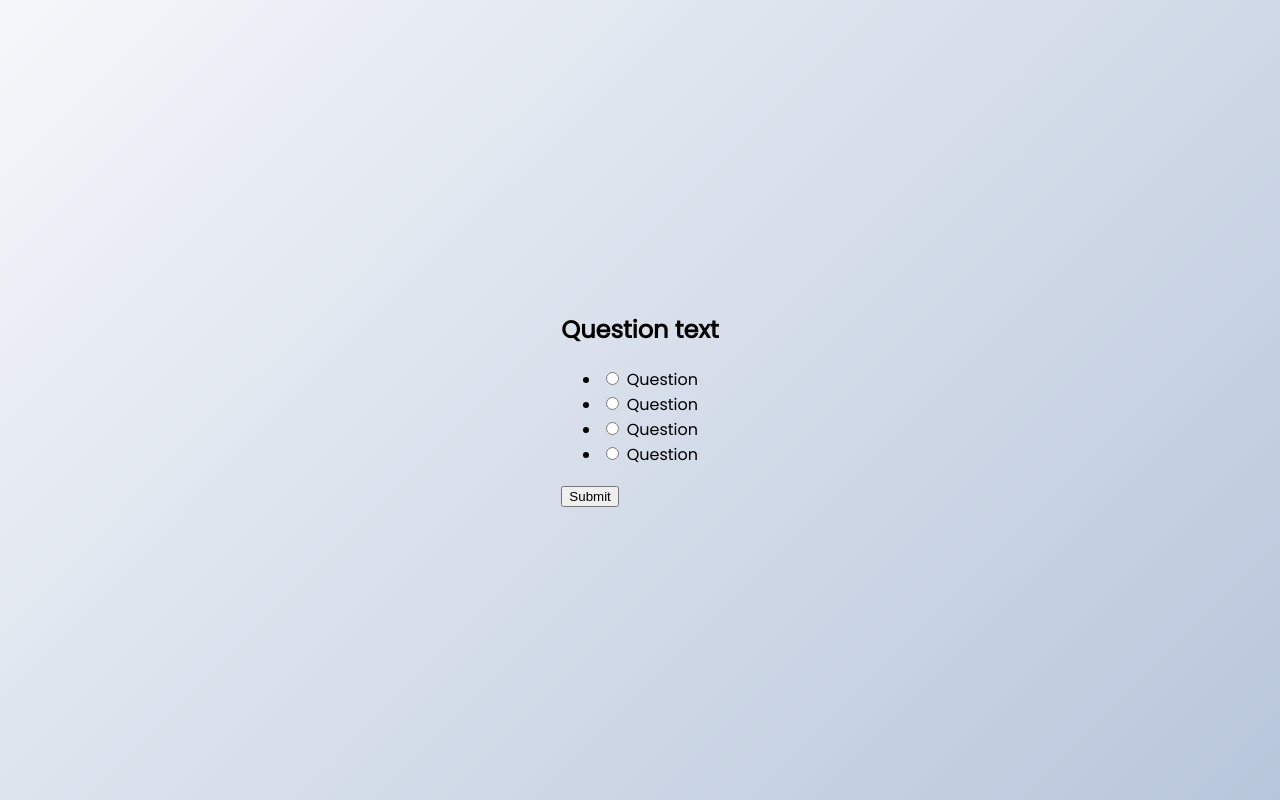
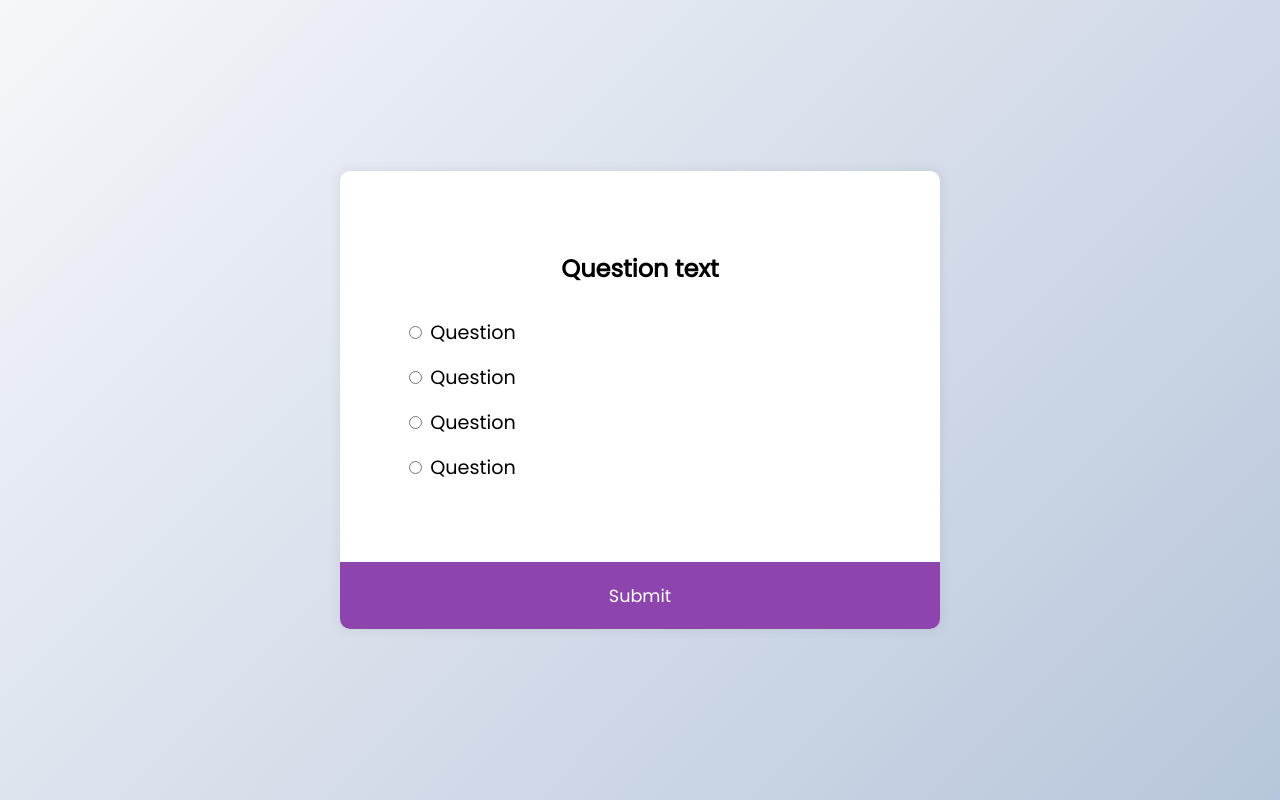
Before and after one commit to WlodarskiMichal/quiz-app-javascript, a plain HTML site: page index.html in a window 1280 px wide. Drawn offline with Linux system fonts and the light colour scheme.

Commit message:
CSS updated

```diff
--- a/style.css
+++ b/style.css
@@ -16,3 +16,47 @@ body {
     overflow: hidden;
     margin: 0;
 }
+
+.quiz-container {
+    background-color: #fff;
+    border-radius: 10px;
+    box-shadow: 0 0 10px 2px rgba(100, 100, 100, 0.1);
+    width: 600px;
+    overflow: hidden;
+}
+
+.quiz-header {
+    padding: 4rem;
+}
+
+h2 {
+    padding: 1rem;
+    text-align: center;
+    margin: 0;
+}
+
+ul {
+    list-style-type: none;
+    padding: 0%;
+}
+
+ul li {
+    font-size: 1.2rem;
+    margin: 1rem 0;
+}
+
+ul li label {
+    cursor: pointer;
+}
+
+button {
+    background-color: #8e44ad;
+    border: none;
+    color: #fff;
+    display: block;
+    width: 100%;
+    cursor: pointer;
+    font-size: 1.1rem;
+    font-family: inherit;
+    padding: 1.3rem;
+}
```
